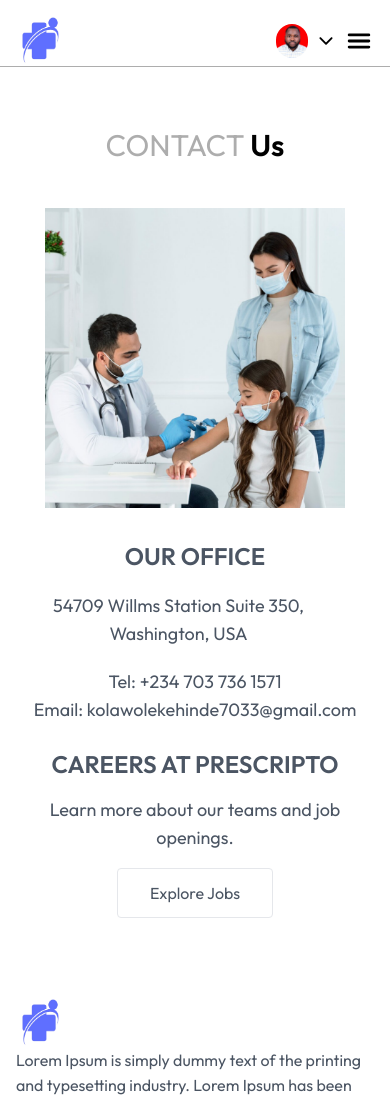
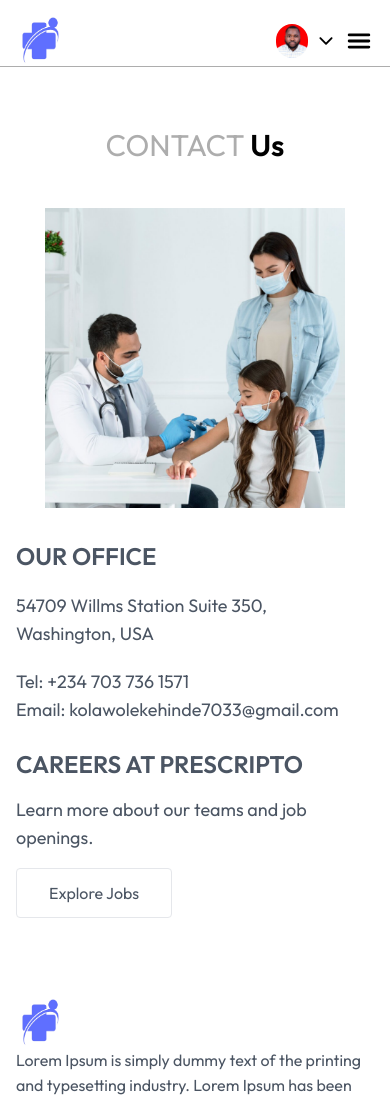
Before and after one commit to Kolawole-kehinde/Doctors-Appointment-App, a React (Vite) app: page /contact in a window 390 px wide. Shown: the top 1102 px of the page. Built offline with nearby package versions, Linux system fonts and the light colour scheme.

Commit message:
adjusting the text positioning on the contact us page

```diff
--- a/src/Pages/Contact.jsx
+++ b/src/Pages/Contact.jsx
@@ -18,7 +18,7 @@ const ContactPage = () => {
         </div>
 
         {/* Contact Details */}
-        <article className="text-center md:text-left">
+        <article className="text-start">
           <h3 className="text-2xl font-semibold text-secondary-300 uppercase">
             Our Office
           </h3>
```
